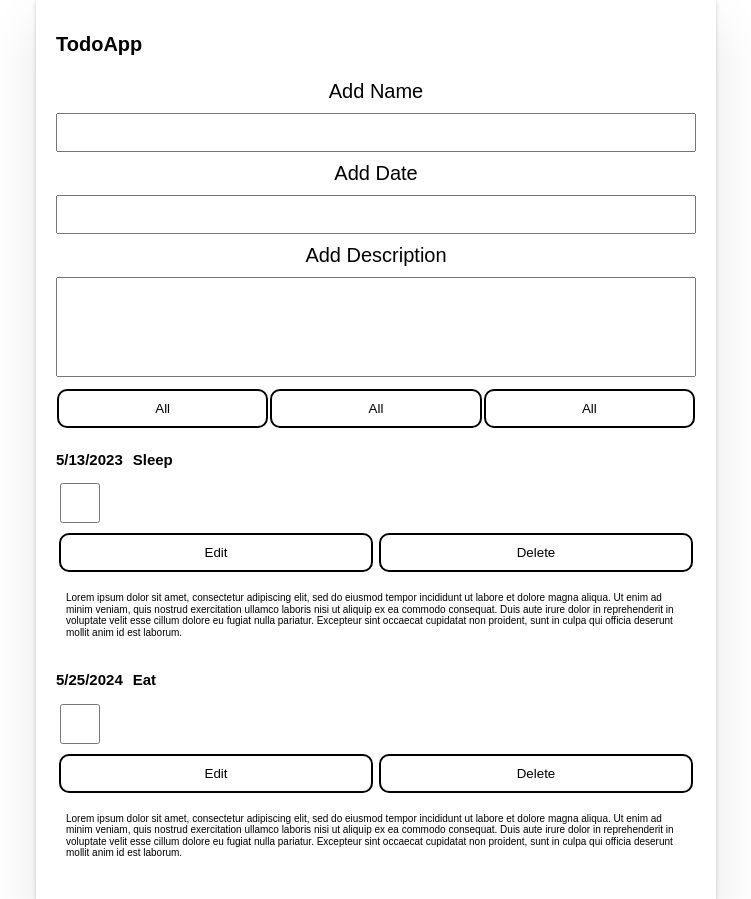
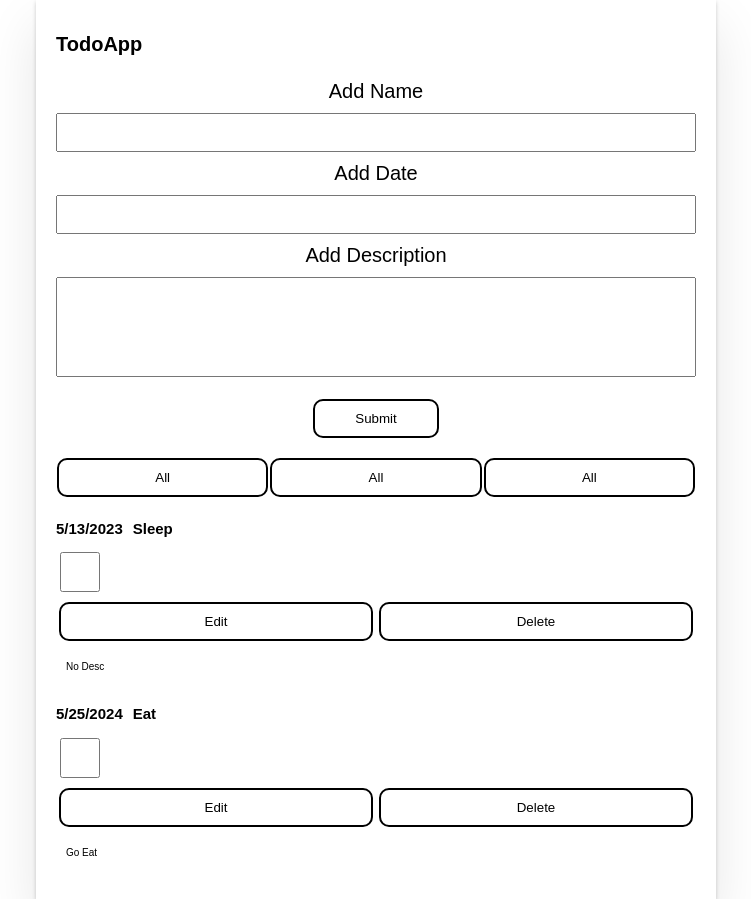
Before and after one commit to sw2003/TodoApp, a React (Create React App) app: page / in a window 1280 px wide. Shown: the whole page, without its empty margins (264-1015 px from the left). Built offline with nearby package versions, Linux system fonts and the light colour scheme.

Commit message:
edit button

```diff
--- a/package.json
+++ b/package.json
@@ -6,6 +6,7 @@
     "@testing-library/jest-dom": "^5.16.5",
     "@testing-library/react": "^13.4.0",
     "@testing-library/user-event": "^13.5.0",
+    "nanoid": "^4.0.2",
     "react": "^18.2.0",
     "react-dom": "^18.2.0",
     "react-scripts": "5.0.1",
--- a/src/App.js
+++ b/src/App.js
@@ -3,17 +3,69 @@ import React, { useState } from 'react';
 import Form from './components/form';
 import TodoItem from './components/todo-item';
 import FilterButton from './components/filter-button';
+import { nanoid } from 'nanoid';
+
 function App(props) {
   const [tasks, setTasks] = useState(props.Tasks)
 
+  function handleSubmit(name, date, desc){
+    const id = nanoid();
+
+    const updatedTasks = [...tasks, {
+      Key: id,
+      Id: id,
+      Name: name,
+      Date: date,
+      Desc: desc,
+      Completed: false
+    }]
+
+    setTasks(updatedTasks);
+  }
+
+  function handleCompletion(id){
+    const updatedTasks = tasks.map((task)=>{
+      console.log(`${task.Id}  ${id}`);
+
+      if (task.Id === id){
+        return {...task, Completed: !task.Completed}
+      }
+
+      return task;
+    })
+
+    setTasks(updatedTasks);
+    console.log(updatedTasks);
+  }
+
+  function handleEdit(type, value, id){
+      const updatedTasks = tasks.map((task)=>{
+        if (task.Id === id){
+          return {...task, [type]: value}
+        }
+        return task;
+      })
+      setTasks(updatedTasks);
+  }
+
+
   const taskList = tasks.map((task)=>{
-    return (<TodoItem key={task.Key} name={task.Name} date={task.Date} desc={task.Desc} completed={task.Completed} />)
+    return (<TodoItem
+      id={task.Id}
+      key={task.Key}
+      name={task.Name}
+      date={task.Date}
+      desc={task.Desc}
+      completed={task.Completed}
+      handleCompletion={handleCompletion}
+      handleEdit={handleEdit}
+    />)
   })
 
   return (
     <div className="App">
       <h1>TodoApp</h1>
-      <Form></Form>
+      <Form handleSubmit={handleSubmit}></Form>
       <div className="form-btn-group">
         <FilterButton></FilterButton>
         <FilterButton></FilterButton>
--- a/src/components/form.js
+++ b/src/components/form.js
@@ -1,20 +1,47 @@
-import React from 'react'
+import React, { useState } from 'react';
 
 export default function Form(props) {
+    const [name, setName] = useState("");
+    const [date, setDate] = useState("");
+    const [desc, setDesc] = useState("");
+
+    function nameOnChange(e){
+        setName(e.target.value);
+    }
+
+    function dateOnChange(e){
+        setDate(e.target.value);
+    }
+
+    function descOnChange(e){
+        setDesc(e.target.value);
+    }
+
+    function onSubmit(e){
+        e.preventDefault();
+
+
+        props.handleSubmit(name, date, desc);
+        setName("");
+        setDate("");
+        setDesc("");
+    }
+
     return (
-        <form>
+        <form onSubmit={onSubmit}>
             <div>
                 <label htmlFor="input_name">Add Name</label>
-                <input type="text" id="input_name" class="input__lg"></input>
+                <input required type="text" id="input_name" className="input__lg" value={name} onChange={nameOnChange}></input>
             </div>
             <div>
                 <label htmlFor="input_date">Add Date</label>
-                <input type="text" id="input_date" class="input__lg"></input>
+                <input required type="text" id="input_date" className="input__lg" value={date} onChange={dateOnChange}></input>
             </div>
             <div>
                 <label htmlFor="input_desc">Add Description</label>
-                <textarea id="input_desc" class="input_desc input__lg"></textarea>
+                <textarea required id="input_desc" className="input_desc input__lg" value={desc} onChange={descOnChange}></textarea>
             </div>
+            <button>Submit</button>
         </form>
     )
 }
--- a/src/components/todo-item.js
+++ b/src/components/todo-item.js
@@ -1,18 +1,69 @@
-import React from 'react'
+import React, { useState } from 'react';
 
 export default function TodoItem(props) {
-    return (
+    const [isEditing, setEditing] = useState(false);
+    const [editingName, setNameEdits] = useState(false);
+    const [editingDate, setDateEdits] = useState(false);
+    const [editingDesc, setDescEdits] = useState(false);
+
+    const [newName, setNewName] = useState("");
+    const [newDate, setNewDate] = useState("");
+    const [newDesc, setNewDesc] = useState("");
+
+    function onChange(e, setter){
+        setter(e.target.value);
+    }
+
+    function onClick(value, setter, type, id){
+        props.handleEdit(type, value, id);
+
+        setter("");
+    }
+
+    const displayTemplate = (
         <li>
-            <div class="todo-name">
+            <div className="todo-name">
                 <h2>{props.date}</h2>
                 <h2>{props.name}</h2>
             </div>
-            <input type ="checkbox"></input>
-            <div class="btn-group">
-                <button>Edit</button>
+            <input type="checkbox" defaultChecked={props.completed} onChange={() => props.handleCompletion(props.id)}></input>
+            <div className="btn-group">
+                <button onClick={() => setEditing(true)}>Edit</button>
                 <button>Delete</button>
             </div>
-            <p>Lorem ipsum dolor sit amet, consectetur adipiscing elit, sed do eiusmod tempor incididunt ut labore et dolore magna aliqua. Ut enim ad minim veniam, quis nostrud exercitation ullamco laboris nisi ut aliquip ex ea commodo consequat. Duis aute irure dolor in reprehenderit in voluptate velit esse cillum dolore eu fugiat nulla pariatur. Excepteur sint occaecat cupidatat non proident, sunt in culpa qui officia deserunt mollit anim id est laborum.</p>
+            <p>{props.desc}</p>
         </li>
     )
+
+    const editingTemplate = (
+        <li>
+            <div className="todo-name">
+                <h2>{props.date}</h2>
+                <h2>{props.name}</h2>
+            </div>
+            <button onClick={()=>setNameEdits(!editingName)}>{!editingName ? "Edit Name": "Cancel Edit"}</button>
+            {
+                editingName && <div className="edit-form-btn-group">
+                    <input type="text" value={newName} onChange={(e)=>onChange(e, setNewName)}></input>
+                    <button onClick={()=>onClick(newName, setNewName, "Name", props.id)}>Submit Edit</button>
+                </div>
+            }
+            <button onClick={()=>setDateEdits(!editingDate)}>{!editingDate ? "Edit Date": "Cancel Edit"}</button>
+            {
+                editingDate && <div className="edit-form-btn-group">
+                    <input type="text" value={newDate} onChange={(e)=>onChange(e, setNewDate)}></input>
+                    <button onClick={()=>onClick(newDate, setNewDate, "Date", props.id)}>Submit Edit</button>
+                </div>
+            }
+            <button onClick={()=>setDescEdits(!editingDesc)}>{!editingDate ? "Edit Description": "Cancel Description"}</button>
+            {
+                editingDesc && <div className="edit-form-btn-group">
+                    <input type="text" value={newDesc} onChange={(e)=>onChange(e, setNewDesc)}></input>
+                    <button onClick={()=>onClick(newDesc, setNewDesc, "Desc", props.id)}>Submit Edit</button>
+                </div>
+            }
+            <button onClick={()=>setEditing(false)}>Cancel</button>
+        </li>
+    )
+    return !isEditing ? displayTemplate : editingTemplate;
 }
--- a/src/index.css
+++ b/src/index.css
@@ -12,6 +12,10 @@ body{
   margin: auto;
   padding: 2rem;
   box-shadow: 0 2px 4px 0 rgba(0, 0, 0, 0.2), 0 2.5rem 5rem 0 rgba(0, 0, 0, 0.1);
+}
+
+button{
+  cursor: pointer;
 }
 
 
@@ -42,6 +46,20 @@ form > div > label{
   height: 10rem;
   padding-top: 0;
   margin-top: 0;
+}
+
+form > button {
+  display: block;
+  margin: auto;
+  background-color: white;
+  border-style: solid;
+  border-radius: 1rem;
+  margin-top: 2rem;
+  padding-right: 4rem;
+  padding-left: 4rem;
+  padding-top: 1rem;
+  padding-bottom: 1rem;
+  margin-bottom: 2rem;
 
 }
 
@@ -98,3 +116,32 @@ input[type="checkbox"]{
   background-color: white;
   border-radius: 1rem;
 }
+
+li > button {
+  display: block;
+  margin: 0.75rem 0 0.75rem 0;
+  padding: .5rem 2rem .5rem 2rem;
+  border-style: solid;
+  border-radius: 1rem;
+}
+
+.edit-form-btn-group{
+  display: flex;
+  justify-content: space-around;
+}
+
+.edit-form-btn-group > input{
+  flex: 0 0 60%;
+}
+
+.edit-form-btn-group > button{
+  flex: 0 0 30%;
+  background-color: white;
+  border-style: solid;
+  border-radius: 1rem;
+}
+
+.edit-form-btn-group > * {
+  padding: .5rem;
+
+}
--- a/src/index.js
+++ b/src/index.js
@@ -6,6 +6,7 @@ import App from './App';
 const DATA = [
   {
     Key: "todo-1",
+    Id: "todo-1",
     Name: "Sleep",
     Date: "5/13/2023",
     Desc: "No Desc",
@@ -13,6 +14,7 @@ const DATA = [
   },
   {
     Key: "todo-2",
+    Id: "todo-2",
     Name: "Eat",
     Date: "5/25/2024",
     Desc: "Go Eat",
```
Also changed, not shown: 1 other file (tests, documents, lock files or other folders).
